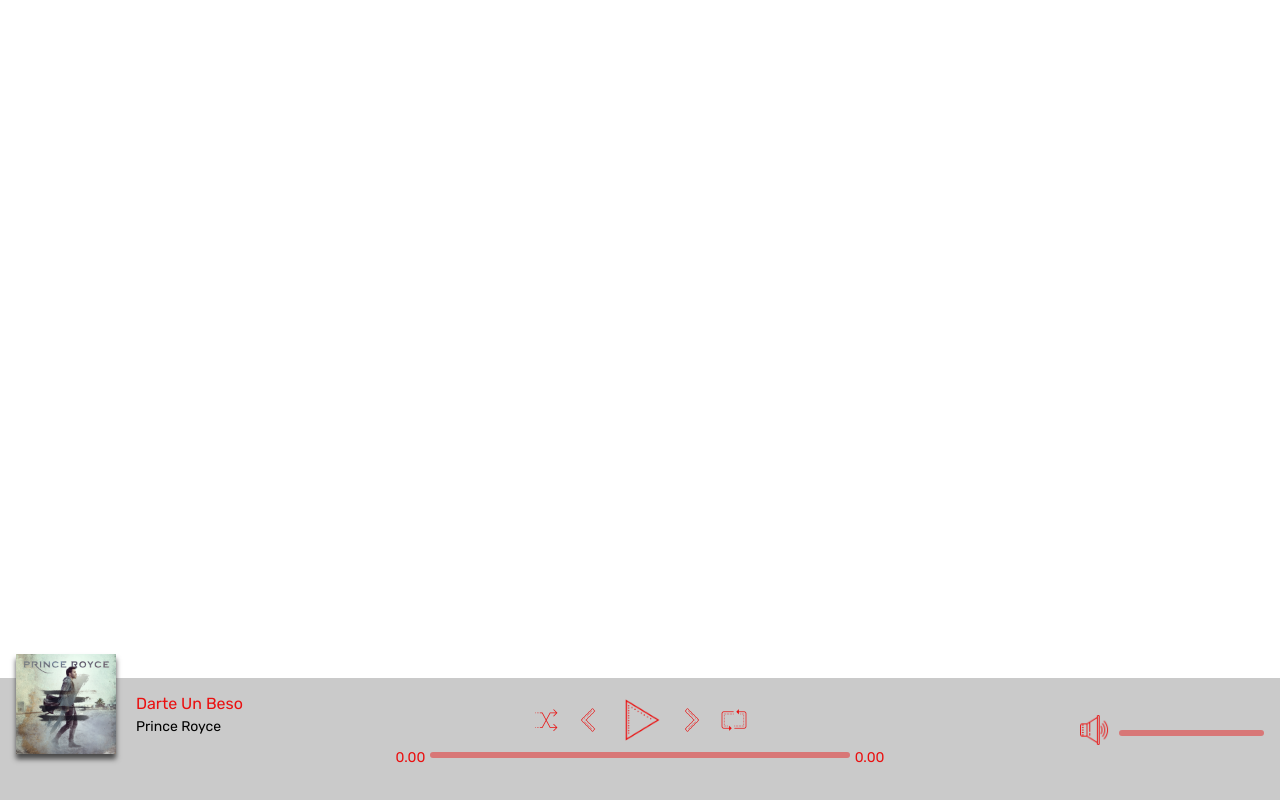
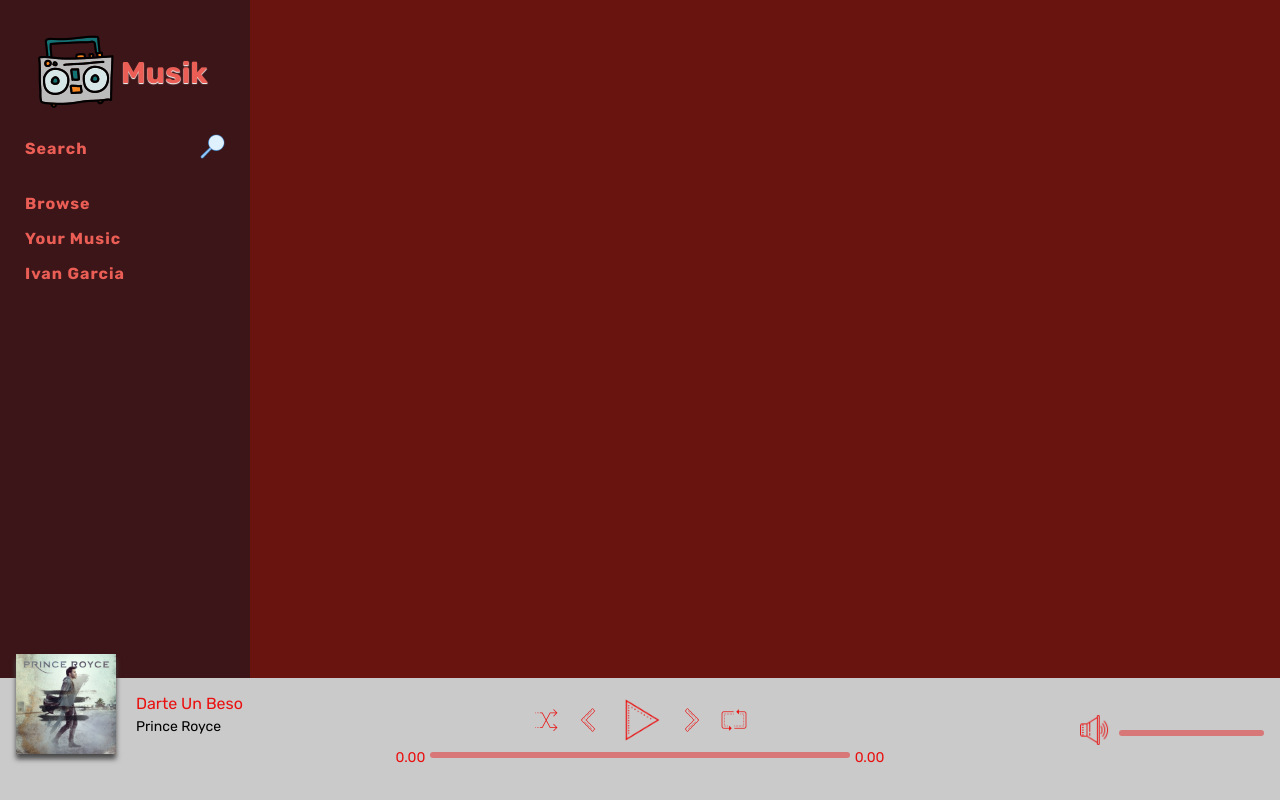
Before and after one commit to ivanvgarcia/musik, a PHP site: page / in a window 1280 px wide. Run offline with PHP 8.4, Linux system fonts and the light colour scheme; the visitor is signed in with stand-in values (Sample User, id 1).

Commit message:
styled the side navbar and created partials for the different components

```diff
--- a/assets/css/style.css
+++ b/assets/css/style.css
@@ -6,6 +6,8 @@ html {
 
 body {
     font-size: 1.6rem;
+    background: #69140e;
+    min-width: 720px;
 }
 
 * {
@@ -169,3 +171,73 @@ body {
     min-height: 100%;
     width: 100%;
 }
+
+#navBarContainer {
+    background: #3c1518;
+    width: 250px;
+    height: 100vh;
+    position: fixed;
+    top: 0;
+    left: 0;
+}
+
+.navBar {
+    display: flex;
+    flex-direction: column;
+    padding: 25px;
+
+}
+
+.logo {
+    display: flex;
+    align-items: center;
+}
+
+.navBarLogo {
+    transition: transform .2s cubic-bezier(0.645, 0.045, 0.355, 1);
+}
+
+.navBarLogo span {
+    color: #eb5e55;
+    font-size: 3rem;
+    font-weight: bold;
+    text-shadow: 0 1px 1px #fff;
+}
+
+.navBarLogo a {
+    text-decoration: none;
+}
+
+.navBarLogo:hover {
+    transform: rotate(5deg);
+}
+
+.group {
+    padding: 10px 0;
+}
+
+.navItem {
+    padding: 8px 0;
+    font-size: 1.6rem;
+    font-weight: bold;
+    display: block;
+    letter-spacing: .1rem;
+    position: relative;
+}
+
+.navItemLink {
+    color: #eb5e55;
+    text-decoration: none;
+    transition: all .2s cubic-bezier(0.445, 0.05, 0.55, 0.95);
+}
+
+.navItemLink:hover {
+    opacity: .8;
+}
+
+.navItemLink .icon {
+    position: absolute;
+    top: 3px;
+    right: 0;
+    width: 25px;
+}
--- /dev/null
+++ b/includes/navBarContainer.php
@@ -0,0 +1,38 @@
+<div id="navBarContainer">
+    <nav class="navBar">
+        <div class="navBarLogo">
+            <a href="index.php" class="logo">
+                <img src="assets/images/icons/logo.png" alt="logo">
+
+                <span>Musik</span>
+            </a>
+        </div>
+
+        <div class="group">
+            <div class="navItem">
+                <a href="search.php" class="navItemLink">
+                    Search <img src="assets/images/icons/search.png" alt="search" class="icon">
+                </a>
+            </div>
+        </div>
+
+        <div class="group">
+            <div class="navItem">
+                <a href="browse.php" class="navItemLink">
+                    Browse
+                </a>
+            </div>
+            <div class="navItem">
+                <a href="yourMusic.php" class="navItemLink">
+                    Your Music
+                </a>
+            </div>
+            <div class="navItem">
+                <a href="profile.php" class="navItemLink">
+                    Ivan Garcia
+                </a>
+            </div>
+        </div>
+
+    </nav>
+</div>
--- a/index.php
+++ b/index.php
@@ -24,80 +24,12 @@ if (isset($_SESSION['userLoggedIn'])) {
     <div id="mainContainer">
 
         <div id="topContainer">
-            <div id="navBarContainer">
-
-            </div>
+            <?php include "includes/navBarContainer.php";?>
+            <div id="mainViewContainer"></div>
         </div>
 
         <div id="nowPlayingBarContainer">
-            <div id="nowPlayingBar">
-                <div id="nowPlayingLeft">
-                    <div class="content">
-                        <span class="albumLink">
-                            <img src="assets/images/prfive.png" alt="">
-                        </span>
-                        <div class="trackInfo">
-                            <span class="trackName">
-                                <span>Darte Un Beso</span>
-                            </span>
-                            <span class="artistName">
-                                <span>Prince Royce</span>
-                            </span>
-                        </div>
-                    </div>
-                </div>
-                <div id="nowPlayingCenter">
-                    <div class="content playerControls">
-                        <div class="buttons">
-                            <button class="controlButton shuffle" title="Shuffle button">
-                                <img src="assets/images/icons/shuffle.png" alt="Shuffle">
-                            </button>
-
-                            <button class="controlButton previous" title="Previous button">
-                                <img src="assets/images/icons/previous.png" alt="previous">
-                            </button>
-
-                            <button class="controlButton play" title="Play button">
-                                <img src="assets/images/icons/play.png" alt="play">
-                            </button>
-
-                            <button class="controlButton pause" title="Pause button">
-                                <img src="assets/images/icons/pause.png" alt="pause">
-                            </button>
-
-                            <button class="controlButton next" title="Next button">
-                                <img src="assets/images/icons/next.png" alt="next">
-                            </button>
-
-                            <button class="controlButton repeat" title="Repeat button">
-                                <img src="assets/images/icons/repeat.png" alt="Repeat">
-                            </button>
-                        </div>
-
-                        <div class="playbackBar">
-                            <span class="progressTime current">0.00</span>
-                            <div class="progressBar">
-                                <div class="progressBarBg">
-                                    <div class="progress"></div>
-                                </div>
-                            </div>
-                            <span class="progressTime remaining">0.00</span>
-                        </div>
-                    </div>
-                </div>
-                <div id="nowPlayingRight">
-                    <div class="volumeBar">
-                        <button class="controlButton volume" title="Volume button">
-                            <img src="assets/images/icons/volume.png" alt="volume">
-                        </button>
-                        <div class="progressBar">
-                            <div class="progressBarBg">
-                                <div class="progress"></div>
-                            </div>
-                        </div>
-                    </div>
-                </div>
-            </div>
+            <?php include "includes/nowPlayingBarContainer.php";?>
         </div>
     </div>
 </body>
```
Also changed, not shown: includes/nowPlayingBarContainer.php (added, +68 -0 lines), assets/images/artwork/five.jpg (added), assets/images/artwork/formula.jpg (added), assets/images/icons/logo.png (added), assets/images/icons/search.png (added), 3 other files.
